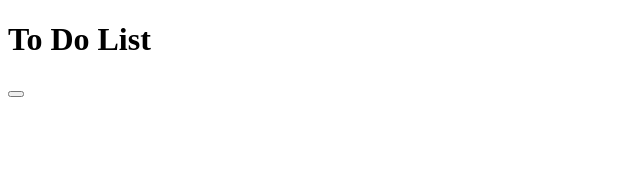
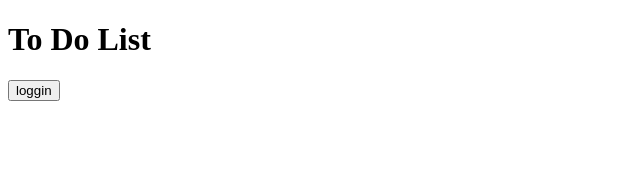
Before and after one commit to jjjjjjulik/todo-list, a React (Vite) app: page / in a window 1280 px wide. Shown: the top 170 px of the page, without its empty margins (0-640 px from the left). Built offline with nearby package versions, Linux system fonts and the light colour scheme.

Commit message:
add text

```diff
--- a/src/App.jsx
+++ b/src/App.jsx
@@ -5,7 +5,7 @@ const App = () => {
   return (
     <>
       <h1 className="title">To Do List</h1>
-      {isLoggedIn ? <p>{username}</p> : <button></button>}
+      {isLoggedIn ? <p>hi, {username}</p> : <button>loggin</button>}
     </>
   );
 };
```
